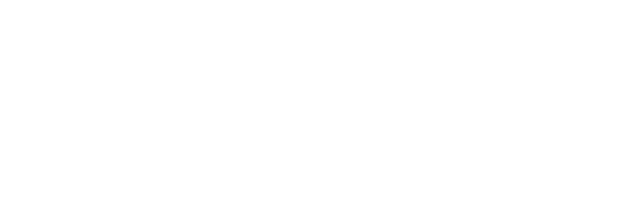
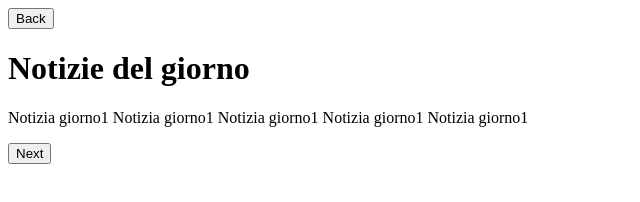
Before and after one commit to santocaridi99/js-array-carousel, a plain HTML site: page index.html in a window 1280 px wide. Shown: the whole page, without its empty margins (0-640 px from the left). Drawn offline with Linux system fonts and the light colour scheme.

Commit message:
fatto versione grezza senza css

```diff
--- a/index.html
+++ b/index.html
@@ -8,13 +8,18 @@
     <link rel="stylesheet" href="./css/style.css">
 </head>
 <body>
-    <div class="back"></div>
     <div class="container">
-        <div class="title-box">
+        <button class="back">Back</button>
+        <div class="box">
+            <div class="title-box">
+                <h1></h1>
+            </div>
+            <div class="text-box">
+                <p></p>
+            </div>
         </div>
-        <div class="text-box"></div>
+        <button class="next">Next</button>
     </div>
-    <div class="next"></div>
     <script src="./js/script.js"></script>
 </body>
 </html>
--- a/js/script.js
+++ b/js/script.js
@@ -1,20 +1,52 @@
 //dichiaro array dei titoli
-
+const title = [
+    'Notizie del giorno',
+    'Calcio',
+    'Motori',
+    'Basket',
+    'Pallavolo',
+    'altri sport'
+]
 //dichiaro array dei miei paragrafi
-
+const paragraphs = [
+    'Notizia giorno1 Notizia giorno1 Notizia giorno1 Notizia giorno1 Notizia giorno1',
+    'Calcio CalcioCalcio Calcio Calcio Calcio Calcio Calcio Calcio Calcio Calcio Calcio',
+    'Motori MotoriMotori Motori Motori Motori MotoriMotori Motori Motori Motori Motori',
+    'Basket Basket Basket BasketBasket Basket BasketBasket Basket Basket Basket Basket',
+    'Pallavolo Pallavolo PallavoloPallavolo Pallavolo Pallavolo PallavoloPallavolo Pallavolo',
+    'altri sport altri sport altri sport altri sport altri sport altri sport altri sport altri sport'
+]
 //inizializzo un indice a 0
 //indice in questo caso è uguale per entrambi gli  array
-
+let currentIndex = 0;
 //dichiaro due variabili costanti una per  titoli e una per paragrafi
 //imporre che le variabili.innerHtml sono uguali all indice corrente del mio array
-
-
+const titleBox = document.querySelector('.title-box>h1');
+const textBox = document.querySelector('.text-box>p');
+titleBox.innerHTML = title[currentIndex];
+textBox.innerHTML = paragraphs[currentIndex];
 //dichiaro altre due variabili per i due bottoni di back e next
-
+const nextButton = document.querySelector('.next');
+const backButton = document.querySelector('.back');
 //azione bottone next ad ogni click
 //con index++
 //variabile.innerhtml = indice corrente
-
+nextButton.addEventListener('click',function(){
+    currentIndex++;
+    if(currentIndex > title.length - 1){
+        currentIndex = 0
+    }
+    titleBox.innerHTML = title[currentIndex];
+    textBox.innerHTML = paragraphs[currentIndex];
+})
 //azione bottone back ad ogni click
 //con index--
 //variabile.innerhtml = indice corrente
+backButton.addEventListener('click',function(){
+    currentIndex--;
+    if(currentIndex < 0){
+        currentIndex = title.length - 1;
+    }
+    titleBox.innerHTML = title[currentIndex];
+    textBox.innerHTML = paragraphs[currentIndex];
+})
```
